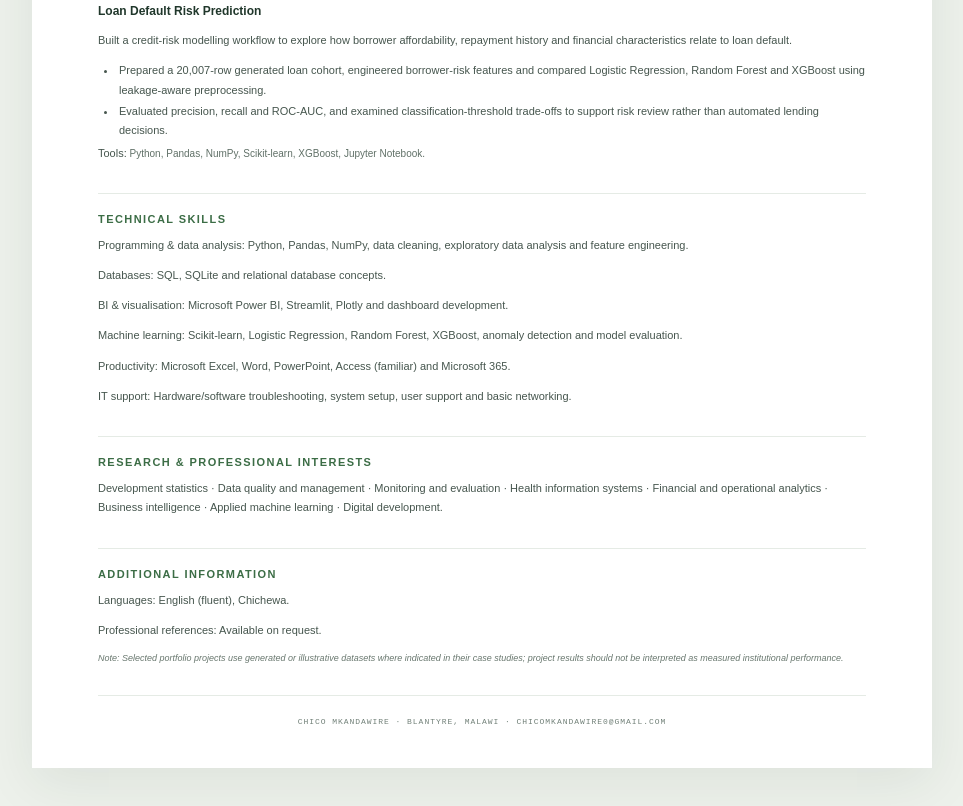
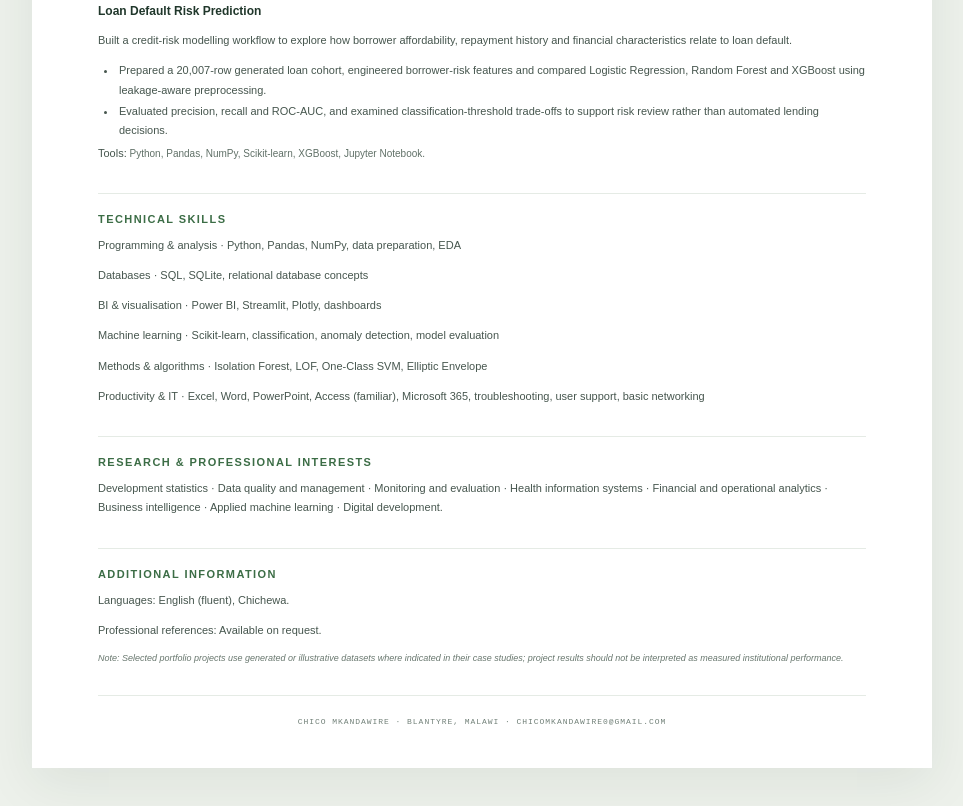
Before and after one commit to MkandawireChico/Mywebsite, a plain HTML site: page cv.html in a window 1280 px wide. Shown: the part 1918-2724 px from the top of the page, without its empty margins (158-1121 px from the left). Drawn offline with Linux system fonts and the light colour scheme.

Commit message:
Condense CV technical skills into compact grouped layout

```diff
--- a/cv.html
+++ b/cv.html
@@ -121,14 +121,16 @@
       <p class="cv-project-tools"><b>Tools:</b> Python, Pandas, NumPy, Scikit-learn, XGBoost, Jupyter Notebook.</p>
     </section>
 
-    <section>
+    <section class="cv-skills">
       <h2>Technical Skills</h2>
-      <p><b>Programming &amp; data analysis:</b> Python, Pandas, NumPy, data cleaning, exploratory data analysis and feature engineering.</p>
-      <p><b>Databases:</b> SQL, SQLite and relational database concepts.</p>
-      <p><b>BI &amp; visualisation:</b> Microsoft Power BI, Streamlit, Plotly and dashboard development.</p>
-      <p><b>Machine learning:</b> Scikit-learn, Logistic Regression, Random Forest, XGBoost, anomaly detection and model evaluation.</p>
-      <p><b>Productivity:</b> Microsoft Excel, Word, PowerPoint, Access (familiar) and Microsoft 365.</p>
-      <p><b>IT support:</b> Hardware/software troubleshooting, system setup, user support and basic networking.</p>
+      <div class="cv-skill-grid">
+        <p><b>Programming &amp; analysis</b> · Python, Pandas, NumPy, data preparation, EDA</p>
+        <p><b>Databases</b> · SQL, SQLite, relational database concepts</p>
+        <p><b>BI &amp; visualisation</b> · Power BI, Streamlit, Plotly, dashboards</p>
+        <p><b>Machine learning</b> · Scikit-learn, classification, anomaly detection, model evaluation</p>
+        <p><b>Methods &amp; algorithms</b> · Isolation Forest, LOF, One-Class SVM, Elliptic Envelope</p>
+        <p><b>Productivity &amp; IT</b> · Excel, Word, PowerPoint, Access (familiar), Microsoft 365, troubleshooting, user support, basic networking</p>
+      </div>
     </section>
 
     <section>
```
